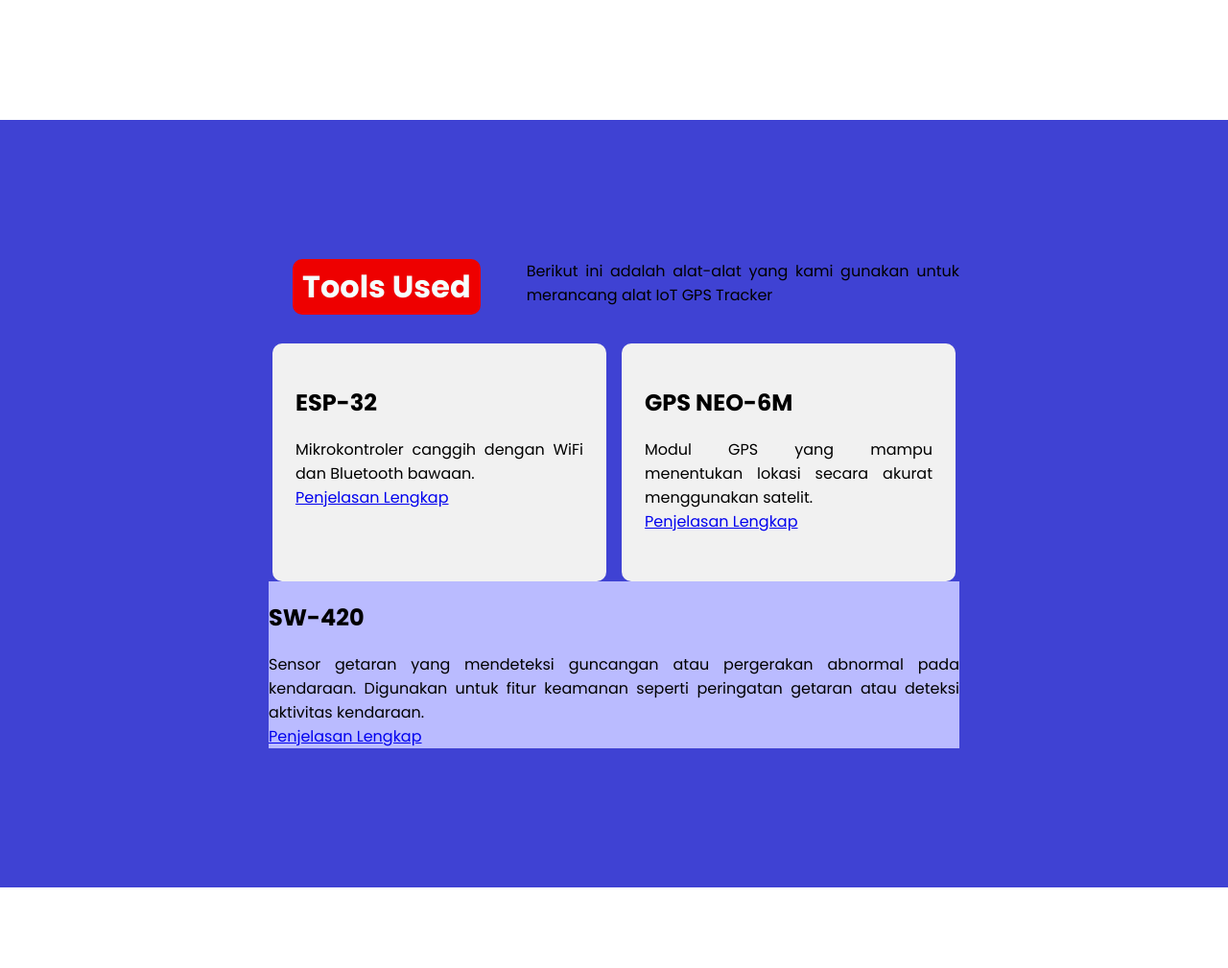
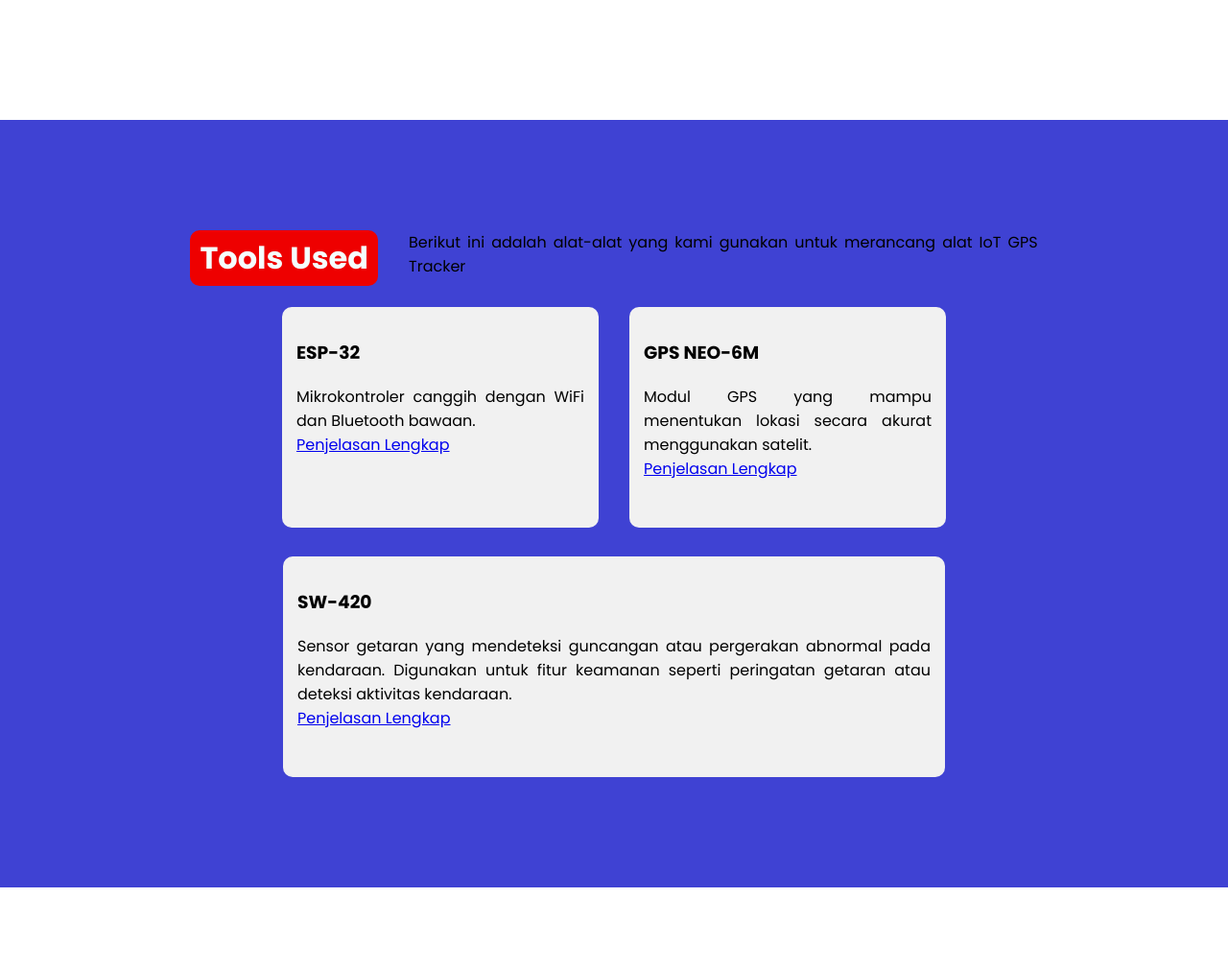
Before and after one commit to Haippp/GPS-Tracker, a PHP site: page /landingpage.html in a window 1280 px wide. Shown: the part 735-1744 px from the top of the page at 96% size. Run offline with PHP 8.4, Linux system fonts and the light colour scheme.

Commit message:
Container Align  Adjustment

```diff
--- a/Asset/style/landingStyle.css
+++ b/Asset/style/landingStyle.css
@@ -27,8 +27,6 @@ header nav {
     background: var(--warna-malam);
     position: sticky;
     top: 0;
-
-
 }
 
 header .logo {
@@ -105,9 +103,10 @@ footer{
 }
 
 .information{
-    margin: 0 280px;
     display: flex;
-    gap: 3rem;
+    justify-content: space-between;
+    width: 69%;
+    gap: 2rem;
 }
 
 .information h1{
@@ -117,21 +116,20 @@ footer{
     padding: 5px 10px;
     text-align: center;
     border-radius: 10px;
-    margin-bottom: 30px;
     margin-top: 0;
-    margin-left: 25px;
     white-space: nowrap;
 }
 
 .information p{
     margin-top: 0;
     text-align: justify;
+    width: 75%;
 }
 
 .container{
     justify-content: center;
     display: flex;
-    gap: 1rem;
+    gap: 2rem;
     flex-wrap: wrap;
     text-align: justify;
 }
@@ -140,21 +138,17 @@ footer{
     width: 300px;
     height: 200px;
     background-color: #f1f1f1;
-    padding: 1.5rem;
+    padding: 15px;
     border-radius: 10px;
 }
 
-.container .card2{
-    width: 670px;
+.card2{
+    width: 660px;
+    margin-top: 30px;
     height: 200px;
     background-color: #f1f1f1;
-    padding: 1.5rem;
+    padding: 15px;
     border-radius: 10px;
-}
-
-.sw{
-    background-color: #babbff;
-    margin: 0 280px;
     text-align: justify;
 }
 
--- a/landingpage.html
+++ b/landingpage.html
@@ -38,19 +38,19 @@
         </div>
         <div class="container">
             <div class="card">
-                <h2>ESP-32</h2>
+                <h3>ESP-32</h3>
                 <span>Mikrokontroler canggih dengan WiFi dan Bluetooth bawaan. </span><br>
                 <a href="https://www.sinauprogramming.com/2024/06/mengenal-mikrokontroler-esp32.html">Penjelasan Lengkap</a>
             </div>
             <div class="card">
-                <h2>GPS NEO-6M</h2>
+                <h3>GPS NEO-6M</h3>
                 <span>Modul GPS yang mampu menentukan lokasi secara akurat menggunakan satelit.
                     </span><br>
                 <a href="https://www.sinauprogramming.com/2024/06/mengenal-mikrokontroler-esp32.html">Penjelasan Lengkap</a>
             </div>
         </div>
-            <div class="sw">
-                <h2>SW-420</h2>
+            <div class="card2">
+                <h3>SW-420</h3>
                 <span>Sensor getaran yang mendeteksi guncangan atau pergerakan abnormal pada kendaraan.
                     Digunakan untuk fitur keamanan seperti peringatan getaran atau deteksi aktivitas kendaraan.</span><br>
                 <a href="https://www.sinauprogramming.com/2024/06/mengenal-mikrokontroler-esp32.html">Penjelasan Lengkap</a>
```
